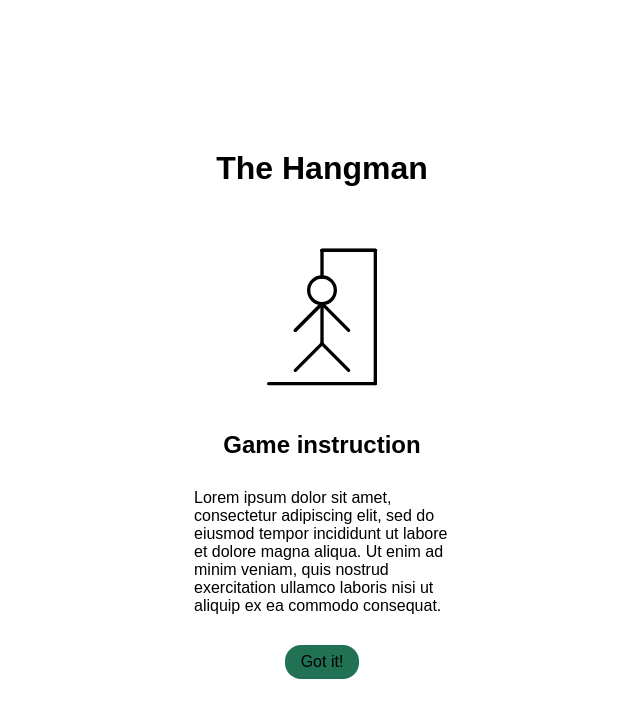
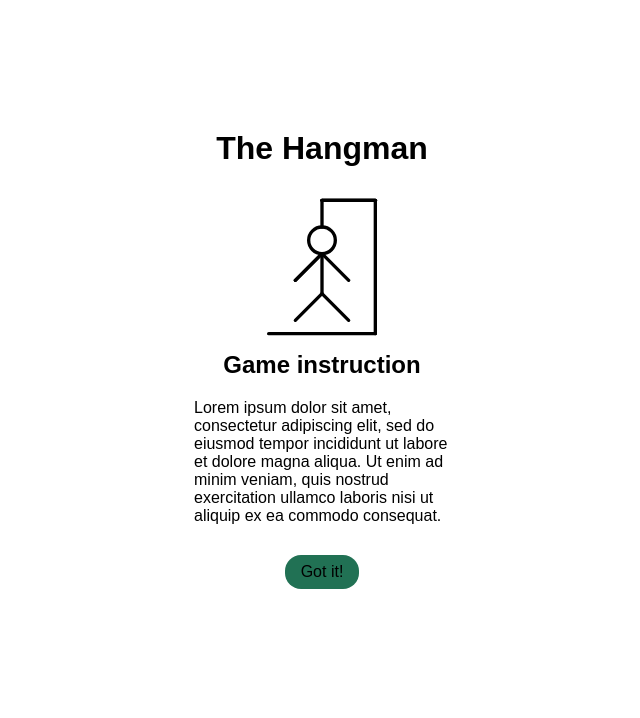
Before and after one commit to PostaDora/Hanging-Man-Game, a Next.js app: page / in a window 1280 px wide. Shown: the top 718 px of the page, without its empty margins (318-958 px from the left). Built offline with nearby package versions, Linux system fonts and the light colour scheme.

Commit message:
fixed scss

```diff
--- a/src/components/letterButton/letterButton.module.scss
+++ b/src/components/letterButton/letterButton.module.scss
@@ -1,7 +1,7 @@
 .letterButton {
   background-color: rgb(255, 255, 255);
   color: black;
-  border: 1px solid black;
+  border: 2px solid black;
   font-size: large;
   box-shadow: inset;
   font-weight: bold;
--- a/src/components/solution/solution.module.scss
+++ b/src/components/solution/solution.module.scss
@@ -2,9 +2,11 @@
   display: flex;
   gap: 8px;
   .letter {
-    height: 35px;
+    height: 30px;
     width: 35px;
     background-color: white;
-    border: 1px solid black;
+    border: 1.5px solid black;
+    text-align: center;
+    padding: 4px;
   }
 }
--- a/src/pages/game/game.module.scss
+++ b/src/pages/game/game.module.scss
@@ -2,13 +2,21 @@
   display: block;
   margin-left: auto;
   margin-right: auto;
-  width: 40%;
+  width: 50%;
   padding-bottom: 20px;
 
   .cardTitle {
     font-weight: bold;
-    padding-bottom: 5vh;
-    padding-top: 5vh;
+    padding-bottom: 20px;
+    padding-top: 30px;
     text-align: center;
   }
+  .subtitle {
+    padding-top: 15px;
+  }
+
+  .newGameButton {
+    display: block;
+    margin: 0 auto;
+  }
 }
--- a/src/pages/home.module.scss
+++ b/src/pages/home.module.scss
@@ -8,14 +8,13 @@
 
   .cardTitle {
     font-weight: bold;
-    padding-bottom: 50px;
-    padding-top: 50px;
+    padding-bottom: 20px;
+    padding-top: 30px;
     text-align: center;
   }
 
   .gameInstructionTitle {
-    padding-top: 30px;
-    padding-bottom: 30px;
+    padding-bottom: 20px;
     text-align: center;
   }
   .gameInstruction {
--- a/src/pages/word-length-selector/wordLengthSelector.module.scss
+++ b/src/pages/word-length-selector/wordLengthSelector.module.scss
@@ -2,13 +2,13 @@
   display: block;
   margin-left: auto;
   margin-right: auto;
-  width: 40%;
+  width: 50%;
   padding-bottom: 20px;
 
   .cardTitle {
     font-weight: bold;
-    padding-bottom: 5vh;
-    padding-top: 5vh;
+    padding-bottom: 20px;
+    padding-top: 30px;
     text-align: center;
   }
   .text {
@@ -20,7 +20,7 @@
     grid-template-columns: repeat(3, 1fr);
     grid-template-rows: repeat(3, 1fr);
     gap: 2vw;
-    padding-top: 50px;
+    padding-top: 30px;
     padding-bottom: 50px;
 
     & > button:last-child {
```
Also changed, not shown: src/pages/game/[wordLength].tsx (+7 -4 lines).
